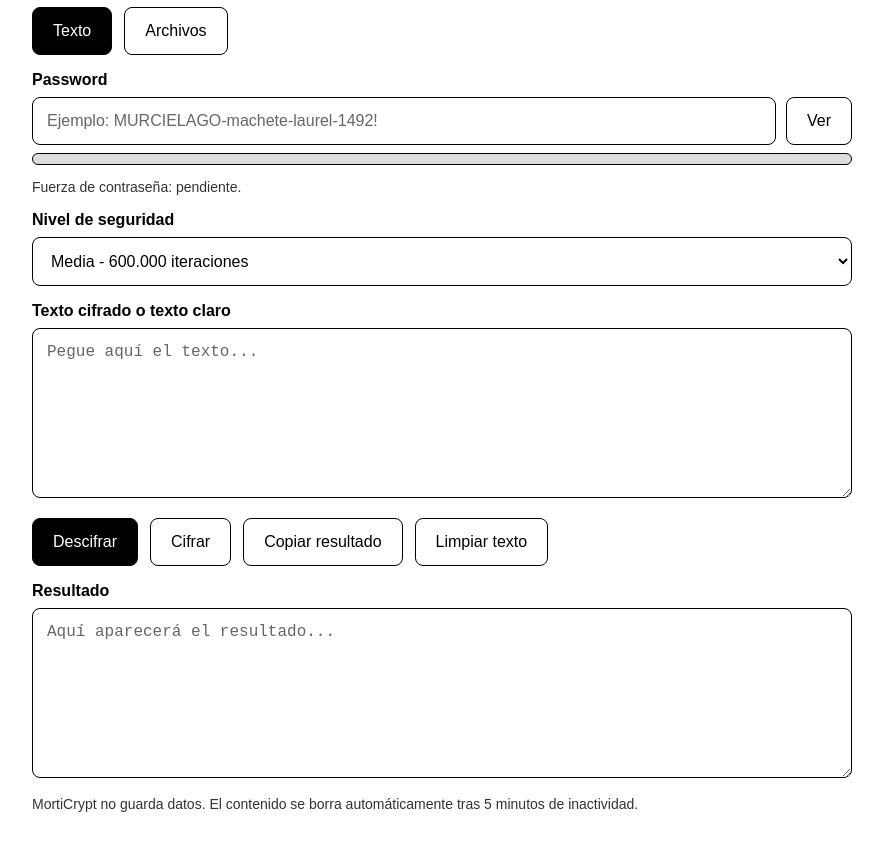
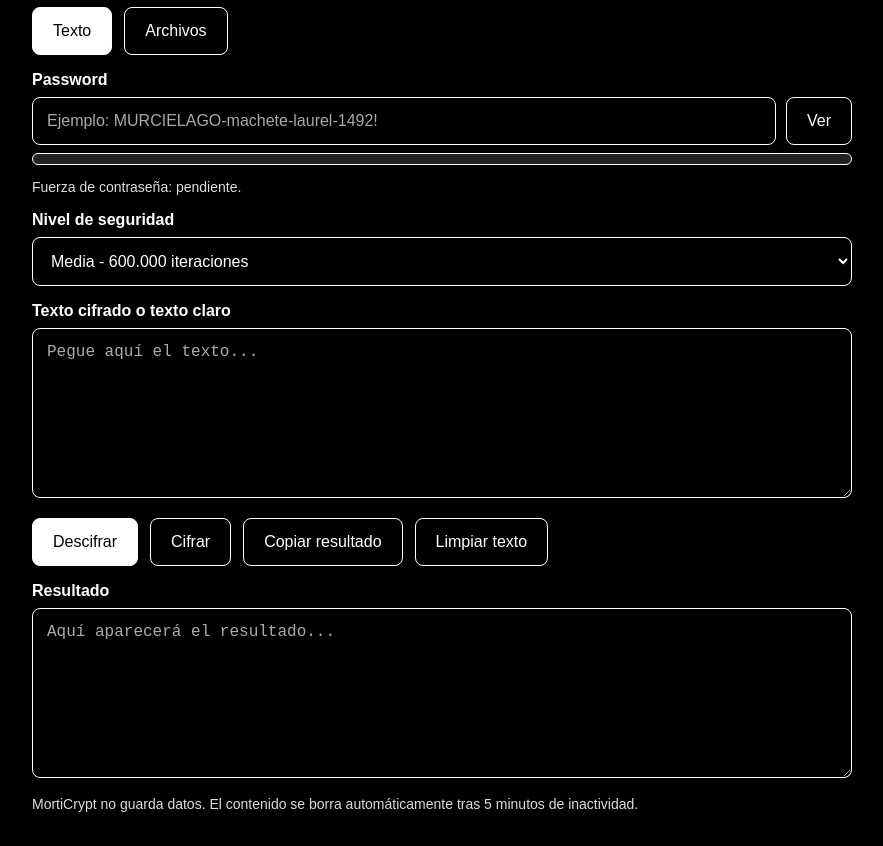
Before and after one commit to alvarofedez99/morticrypt, a plain HTML site: page index.html in a window 1280 px wide. Shown: the part 93-939 px from the top of the page, without its empty margins (198-1081 px from the left). Drawn offline with Linux system fonts and the light colour scheme.

Commit message:
Update index.html

```diff
--- a/index.html
+++ b/index.html
@@ -11,28 +11,28 @@
 <meta name="apple-mobile-web-app-title" content="MortiCrypt">
 <meta name="apple-mobile-web-app-status-bar-style" content="default">
   <style>
-    body{margin:0;font-family:Arial,sans-serif;background:#ffffff;color:#000000}
+    body{margin:0;font-family:Arial,sans-serif;background:#000000;color:#ffffff}
     main{max-width:820px;margin:auto;padding:20px}
-    h1{text-align:center;color:#000000}
-    label{font-weight:700;display:block;margin:16px 0 8px;color:#000000}
-    textarea,input,select{width:100%;box-sizing:border-box;border:1px solid #000000;border-radius:8px;padding:14px;font-size:16px;background:#ffffff;color:#000000}
+    h1{text-align:center;color:#ffffff}
+    label{font-weight:700;display:block;margin:16px 0 8px;color:#ffffff}
+    textarea,input,select{width:100%;box-sizing:border-box;border:1px solid #ffffff;border-radius:8px;padding:14px;font-size:16px;background:#000000;color:#ffffff}
     textarea{min-height:170px;resize:vertical}
-    textarea::placeholder,input::placeholder{color:#666666}
+    textarea::placeholder,input::placeholder{color:#aaaaaa}
     .tabs,.buttons{display:flex;flex-wrap:wrap;gap:12px;margin:16px 0}
     .row{display:flex;gap:10px}
     .row input{flex:1}
-    button{border:1px solid #000000;border-radius:8px;padding:14px 20px;font-size:16px;cursor:pointer;background:#ffffff;color:#000000}
+    button{border:1px solid #ffffff;border-radius:8px;padding:14px 20px;font-size:16px;cursor:pointer;background:#000000;color:#ffffff}
     button:disabled{opacity:.55;cursor:not-allowed}
-    .primary{background:#000000;color:#ffffff;border-color:#000000}
-    .secondary{background:#ffffff;color:#000000;border-color:#000000}
-    .outline{background:#ffffff;border:1px solid #000000;color:#000000}
-    .active{background:#000000;color:#ffffff;border:1px solid #000000}
-    .note,#status{font-size:14px;color:#333333}
-    .meter{height:10px;border-radius:999px;background:#dddddd;overflow:hidden;margin-top:8px;border:1px solid #000000}
+    .primary{background:#ffffff;color:#000000;border-color:#ffffff}
+    .secondary{background:#000000;color:#ffffff;border-color:#ffffff}
+    .outline{background:#000000;border:1px solid #ffffff;color:#ffffff}
+    .active{background:#ffffff;color:#000000;border:1px solid #ffffff}
+    .note,#status{font-size:14px;color:#dddddd}
+    .meter{height:10px;border-radius:999px;background:#222222;overflow:hidden;margin-top:8px;border:1px solid #ffffff}
     .meter div{height:100%;width:0%;transition:.2s}
     .weak{background:#777777}
-    .medium{background:#444444}
-    .strong{background:#000000}
+    .medium{background:#bbbbbb}
+    .strong{background:#ffffff}
     .hidden{display:none}
   </style>
 </head>
```
